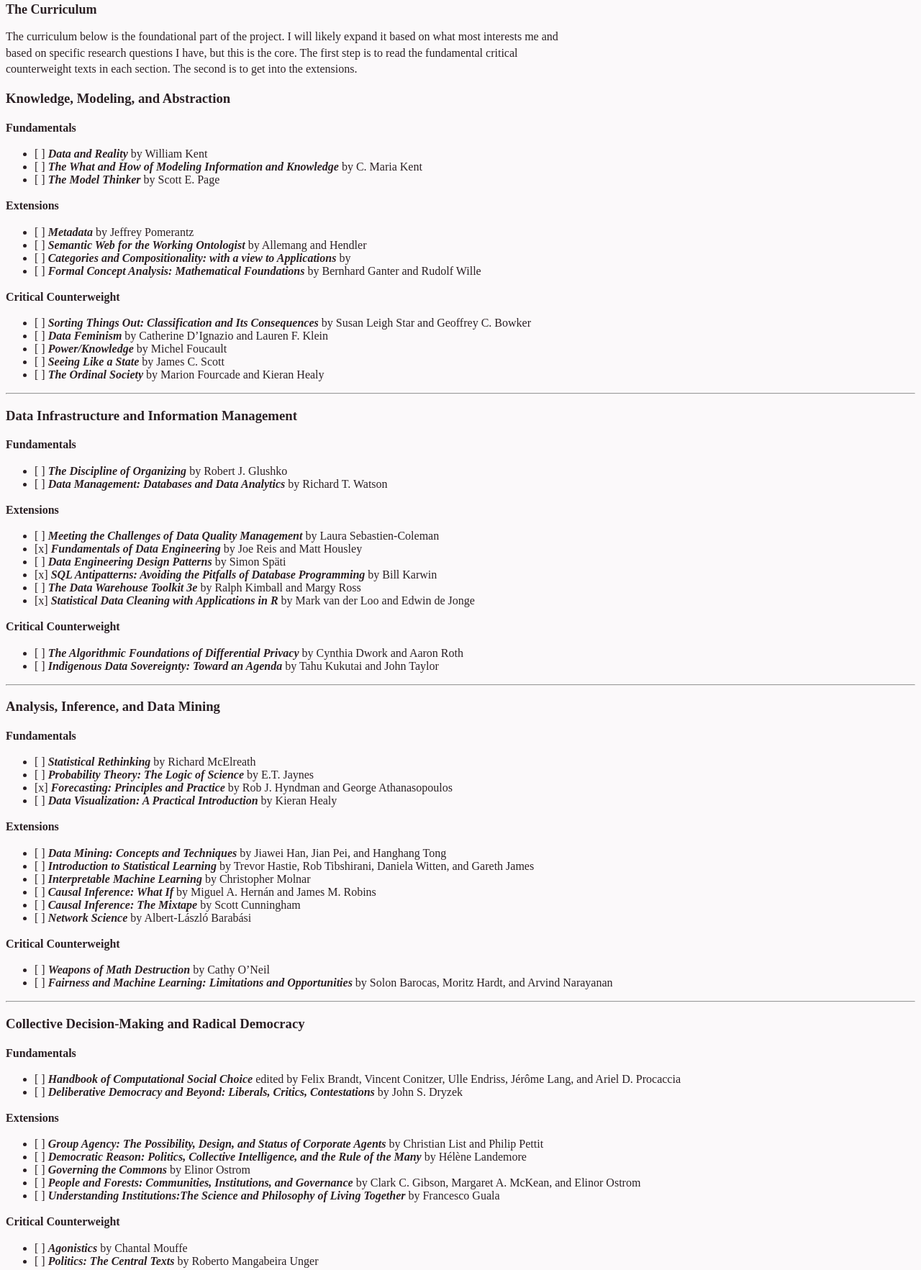
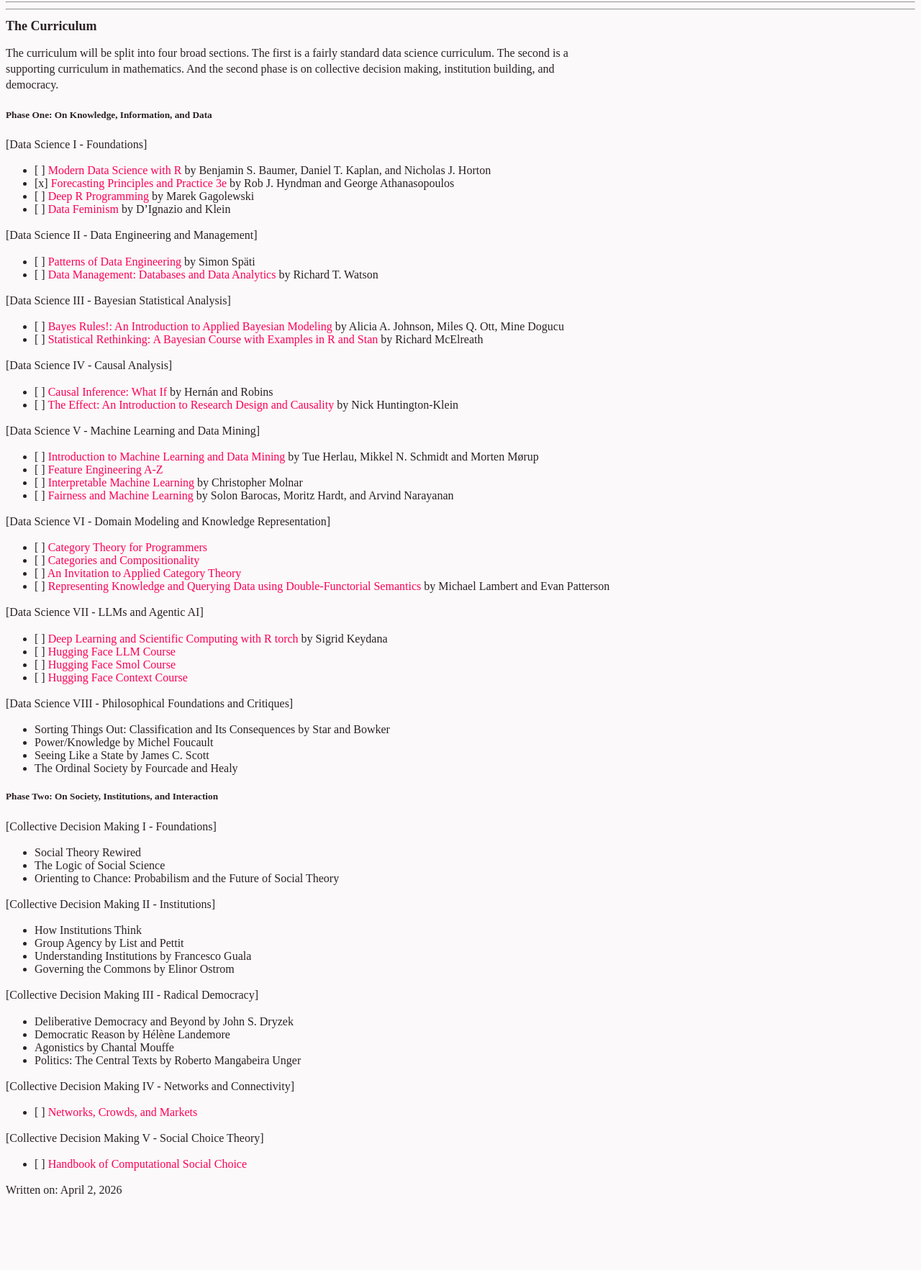
Before and after one commit to danielsinderson/personal-website, an Astro site: page /posts/DIYphd-rework in a window 1280 px wide. Shown: the part 634-2399 px from the top of the page at 72% size. After the commit the page ends 2316 px from the top, so only its background shows below. Built offline with nearby package versions, Linux system fonts and the light colour scheme; Astro itself is replaced by a stand-in of ours.

Commit message:
Continuing curriculum rework

```diff
--- a/src/pages/posts/DIYphd-rework.md
+++ b/src/pages/posts/DIYphd-rework.md
@@ -13,94 +13,94 @@ tags: ["math", "science", "data", "learning in public", "DIY grad program"]
 # Why a DIY PHD?
 I've designed my own course of advanced study for two reasons. The first is that a standard PhD program isn't an option: fellowships don't pay enough to support a family. The second is that my ideal course of study winds through multiple domains in a way that's difficult to capture within a traditional graduate program.
 
-The goal is to research how we parse the world and make knowledge of it, how we organize this knowledge, how we derive insights from it, and how we can collectively and justly make decisions based on what we learn. This includes work in data modeling and ontologies, information management and engineering, inference and analytics, and social choice theory and radical democracy. This also includes critical theoretical work on the pitfalls and power dynamics within these endeavors to make sure I don't get too myopically, and dangerously, utopian about the ability to achieve world peace through better deliberative methods and information management. And to make sure that I can't pretend that modeling reality is a value-neutral and apolitical act; that we are not constantly in danger of enshrining our biases in the way we choose to stuff the world into categories.
+The goal is to research how we parse the world and make knowledge of it, how we organize this knowledge, how we derive insights from it, and how we can collectively and justly make decisions based on what we learn. This includes work in data modeling and knowledge representation; information management and engineering; inference and analytics; and game theory, social choice theory, and radical democracy. This also includes critical theoretical work on the pitfalls and power dynamics within these endeavors to make sure that I don't get too myopically, and dangerously, utopian about the ability to achieve world peace through better deliberative methods and information management. It's also there to make sure that I can't pretend modeling reality is a value-neutral and apolitical act; that we are not constantly in danger of enshrining our biases in the way we choose to measure the world and shove it into categories.
 
 ---
 ---
 
 # Why the Rework?
-It's been about a year since I was promoted and decided to delay [my original DIY graduate program](/posts/DIYphd-1) to [side quest a curriculum for my new position](posts/DIYphd-delay-for-work), and I've been promoted again. Instead of continuing to delay this project I'm reworking it so that there's a greater degree of overlap with things I need to learn for work anyway, and so that it's more narrowly scoped to topics and domains that I'm already conversant with. This means I'll be able to make progress on certain topics during work hours, and it also substantially lessens the overall cognitive load. This should make it **a lot** easier to actually finish.
+It's been about a year since I was promoted and decided to delay [my original DIY graduate program](/posts/DIYphd-1) to [side quest a curriculum for my new position](posts/DIYphd-delay-for-work), and I've been promoted again. Instead of continuing to delay this project I'm reworking it so that there's a greater degree of overlap with things I need to learn for work anyway, and so that it's more narrowly scoped to topics and domains that I'm already, at least somewhat, conversant with. This means I'll be able to make progress on certain topics during work hours, and it also substantially lessens the overall cognitive load. This should make it **a lot** easier to actually finish. With that said, the program is still extremely broad and ambitious in scope, so we'll see.
 
 ---
 ---
 
 # The Curriculum
-The curriculum below is the foundational part of the project. I will likely expand it based on what most interests me and based on specific research questions I have, but this is the core. The first step is to read the fundamental critical counterweight texts in each section. The second is to get into the extensions.
+The curriculum will be split into four broad sections. The first is a fairly standard data science curriculum. The second is a supporting curriculum in mathematics. And the second phase is on collective decision making, institution building, and democracy.
+
+##### Phase One: On Knowledge, Information, and Data
+[Data Science I - Foundations]
+- [ ] [Modern Data Science with R](https://mdsr-book.github.io/mdsr2e/) by Benjamin S. Baumer, Daniel T. Kaplan, and Nicholas J. Horton
+- [x] [Forecasting Principles and Practice 3e](https://otexts.com/fpp3/) by Rob J. Hyndman and George Athanasopoulos
+- [ ] [Deep R Programming](https://deepr.gagolewski.com/) by Marek Gagolewski
+- [ ] [Data Feminism](https://data-feminism.mitpress.mit.edu/) by D'Ignazio and Klein
 
 
-### Knowledge, Modeling, and Abstraction
-**Fundamentals**
-- [ ] ***Data and Reality*** by William Kent
-- [ ] ***The What and How of Modeling Information and Knowledge*** by C. Maria Kent
-- [ ] ***The Model Thinker*** by Scott E. Page
+[Data Science II - Data Engineering and Management]
+- [ ] [Patterns of Data Engineering](https://www.dedp.online/about-this-book.html) by Simon Späti
+- [ ] [Data Management: Databases and Data Analytics](https://www.richardtwatson.com/open/Reader/_book/Data-Management.pdf) by Richard T. Watson
 
-**Extensions**
-- [ ] ***Metadata*** by Jeffrey Pomerantz
-- [ ] ***Semantic Web for the Working Ontologist*** by Allemang and Hendler
-- [ ] ***Categories and Compositionality: with a view to Applications*** by
-- [ ] ***Formal Concept Analysis: Mathematical Foundations*** by Bernhard Ganter and Rudolf Wille
 
-**Critical Counterweight**
-- [ ] ***Sorting Things Out: Classification and Its Consequences*** by Susan Leigh Star and Geoffrey C. Bowker
-- [ ] ***Data Feminism*** by Catherine D'Ignazio and Lauren F. Klein
-- [ ] ***Power/Knowledge*** by Michel Foucault
-- [ ] ***Seeing Like a State*** by James C. Scott
-- [ ] ***The Ordinal Society*** by Marion Fourcade and Kieran Healy
+[Data Science III - Bayesian Statistical Analysis]
+- [ ] [Bayes Rules!: An Introduction to Applied Bayesian Modeling](https://www.bayesrulesbook.com/) by Alicia A. Johnson, Miles Q. Ott, Mine Dogucu
+- [ ] [Statistical Rethinking: A Bayesian Course with Examples in R and Stan](https://www.youtube.com/playlist?list=PLDcUM9US4XdNOlqSyhe38US8mFgmqzI14) by Richard McElreath
 
----
 
-### Data Infrastructure and Information Management
-**Fundamentals**
-- [ ] ***The Discipline of Organizing*** by Robert J. Glushko
-- [ ] ***Data Management: Databases and Data Analytics*** by Richard T. Watson
+[Data Science IV - Causal Analysis]
+- [ ] [Causal Inference: What If](https://miguelhernan.org/whatifbook) by Hernán and Robins
+- [ ] [The Effect: An Introduction to Research Design and Causality](https://theeffectbook.net/) by Nick Huntington-Klein
 
-**Extensions**
-- [ ] ***Meeting the Challenges of Data Quality Management*** by Laura Sebastien-Coleman
-- [x] ***Fundamentals of Data Engineering*** by Joe Reis and Matt Housley
-- [ ] ***Data Engineering Design Patterns*** by Simon Späti
-- [x] ***SQL Antipatterns: Avoiding the Pitfalls of Database Programming*** by Bill Karwin
-- [ ] ***The Data Warehouse Toolkit 3e*** by Ralph Kimball and Margy Ross
-- [x] ***Statistical Data Cleaning with Applications in R*** by Mark van der Loo and Edwin de Jonge
 
-**Critical Counterweight**
-- [ ] ***The Algorithmic Foundations of Differential Privacy*** by Cynthia Dwork and Aaron Roth
-- [ ] ***Indigenous Data Sovereignty: Toward an Agenda*** by Tahu Kukutai and John Taylor
+[Data Science V - Machine Learning and Data Mining]
+- [ ] [Introduction to Machine Learning and Data Mining](https://02465material.pages.compute.dtu.dk/02465public/_assets/02450Book.pdf) by Tue Herlau, Mikkel N. Schmidt and Morten Mørup
+- [ ] [Feature Engineering A-Z](https://feaz-book.com/)
+- [ ] [Interpretable Machine Learning](https://christophm.github.io/interpretable-ml-book/) by Christopher Molnar
+- [ ] [Fairness and Machine Learning](https://fairmlbook.org/) by Solon Barocas, Moritz Hardt, and Arvind Narayanan
 
----
 
-### Analysis, Inference, and Data Mining
-**Fundamentals**
-- [ ] ***Statistical Rethinking*** by Richard McElreath
-- [ ] ***Probability Theory: The Logic of Science*** by E.T. Jaynes
-- [x] ***Forecasting: Principles and Practice*** by Rob J. Hyndman and George Athanasopoulos
-- [ ] ***Data Visualization: A Practical Introduction*** by Kieran Healy
+[Data Science VI - Domain Modeling and Knowledge Representation]
+- [ ] [Category Theory for Programmers](https://bartoszmilewski.com/2014/10/28/category-theory-for-programmers-the-preface/)
+- [ ] [Categories and Compositionality](https://storage.zuper.ai/sync/ACT4E/ACT4E/alphubel-prod/build/last/build-public/ACT4E-public.pdf)
+- [ ] [An Invitation to Applied Category Theory](https://arxiv.org/abs/1803.05316)
+- [ ] [Representing Knowledge and Querying Data using Double-Functorial Semantics](https://arxiv.org/abs/2403.19884) by Michael Lambert and Evan Patterson
 
-**Extensions**
-- [ ] ***Data Mining: Concepts and Techniques*** by Jiawei Han, Jian Pei, and Hanghang Tong
-- [ ] ***Introduction to Statistical Learning*** by Trevor Hastie, Rob Tibshirani, Daniela Witten, and Gareth James
-- [ ] ***Interpretable Machine Learning*** by Christopher Molnar
-- [ ] ***Causal Inference: What If*** by Miguel A. Hernán and James M. Robins
-- [ ] ***Causal Inference: The Mixtape*** by Scott Cunningham
-- [ ] ***Network Science*** by Albert-László Barabási
 
-**Critical Counterweight**
-- [ ] ***Weapons of Math Destruction*** by Cathy O'Neil
-- [ ] ***Fairness and Machine Learning: Limitations and Opportunities*** by Solon Barocas, Moritz Hardt, and Arvind Narayanan
+[Data Science VII - LLMs and Agentic AI]
+- [ ] [Deep Learning and Scientific Computing with R torch](https://skeydan.github.io/Deep-Learning-and-Scientific-Computing-with-R-torch/) by Sigrid Keydana
+- [ ] [Hugging Face LLM Course](https://huggingface.co/learn/llm-course/chapter1/1)
+- [ ] [Hugging Face Smol Course](https://huggingface.co/learn/smol-course/unit0/1)
+- [ ] [Hugging Face Context Course](https://huggingface.co/learn/context-course/unit0/introduction)
 
----
 
-### Collective Decision-Making and Radical Democracy
-**Fundamentals**
-- [ ] ***Handbook of Computational Social Choice*** edited by Felix Brandt, Vincent Conitzer, Ulle Endriss, Jérôme Lang, and Ariel D. Procaccia
-- [ ] ***Deliberative Democracy and Beyond: Liberals, Critics, Contestations*** by John S. Dryzek
+[Data Science VIII - Philosophical Foundations and Critiques]
+ - Sorting Things Out: Classification and Its Consequences by Star and Bowker
+ - Power/Knowledge by Michel Foucault
+ - Seeing Like a State by James C. Scott
+ - The Ordinal Society by Fourcade and Healy
 
-**Extensions**
-- [ ] ***Group Agency: The Possibility, Design, and Status of Corporate Agents*** by Christian List and Philip Pettit
-- [ ] ***Democratic Reason: Politics, Collective Intelligence, and the Rule of the Many*** by Hélène Landemore
-- [ ] ***Governing the Commons*** by Elinor Ostrom
-- [ ] ***People and Forests: Communities, Institutions, and Governance*** by Clark C. Gibson, Margaret A. McKean, and Elinor Ostrom
-- [ ] ***Understanding Institutions:The Science and Philosophy of Living Together*** by Francesco Guala
 
-**Critical Counterweight**
-- [ ] ***Agonistics*** by Chantal Mouffe
-- [ ] ***Politics: The Central Texts*** by Roberto Mangabeira Unger
+
+
+
+##### Phase Two: On Society, Institutions, and Interaction
+[Collective Decision Making I - Foundations]
+- Social Theory Rewired
+- The Logic of Social Science
+- Orienting to Chance: Probabilism and the Future of Social Theory
+
+[Collective Decision Making II - Institutions]
+- How Institutions Think
+- Group Agency by List and Pettit
+- Understanding Institutions by Francesco Guala
+- Governing the Commons by Elinor Ostrom
+
+[Collective Decision Making III - Radical Democracy]
+- Deliberative Democracy and Beyond by John S. Dryzek
+- Democratic Reason by Hélène Landemore
+- Agonistics by Chantal Mouffe
+- Politics: The Central Texts by Roberto Mangabeira Unger
+
+[Collective Decision Making IV - Networks and Connectivity]
+- [ ] [Networks, Crowds, and Markets](https://www.cs.cornell.edu/home/kleinber/networks-book/)
+
+[Collective Decision Making V - Social Choice Theory]
+- [ ] [Handbook of Computational Social Choice](https://cgi.cse.unsw.edu.au/~haziz/comsoc.pdf)
```
